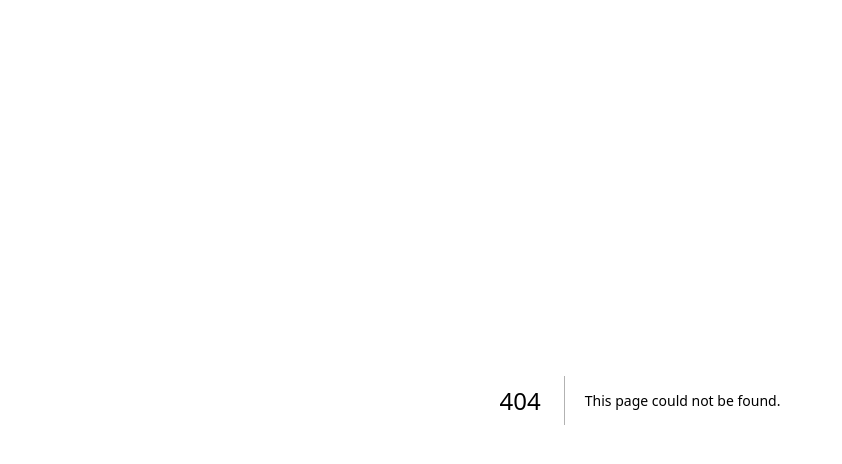
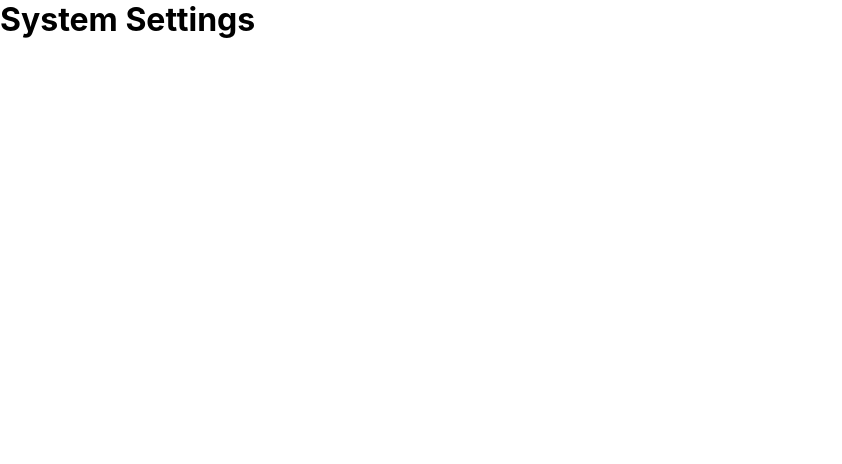
Before and after one commit to 9ar-IQ/nursery-management, a Next.js app: page /settings in a window 1280 px wide. Before the commit this address had no page. Shown: the top 464 px of the page, without its empty margins (0-842 px from the left). Built offline with nearby package versions, Linux system fonts and the light colour scheme; sample sign-in values are in the browser's storage.

Commit message:
Create settings.js

```diff
--- /dev/null
+++ b/pages/settings.js
@@ -0,0 +1,9 @@
+import React from "react";
+export default function Settings() {
+  return (
+    <div>
+      <h1>System Settings</h1>
+      {/* Add currency, timezone, and category settings UI here */}
+    </div>
+  );
+}
```
